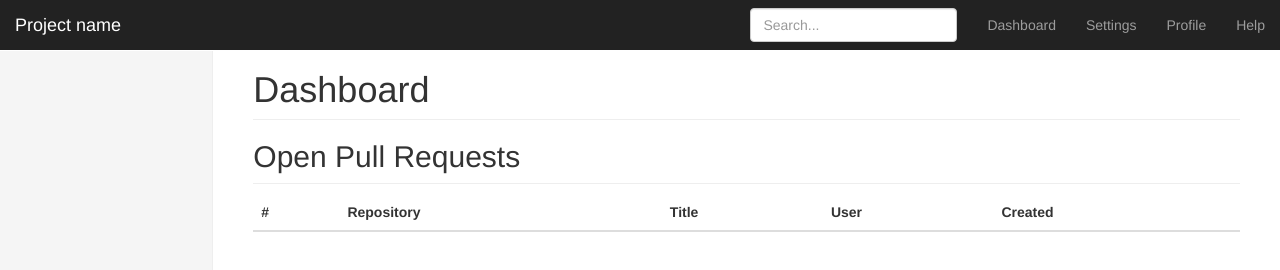
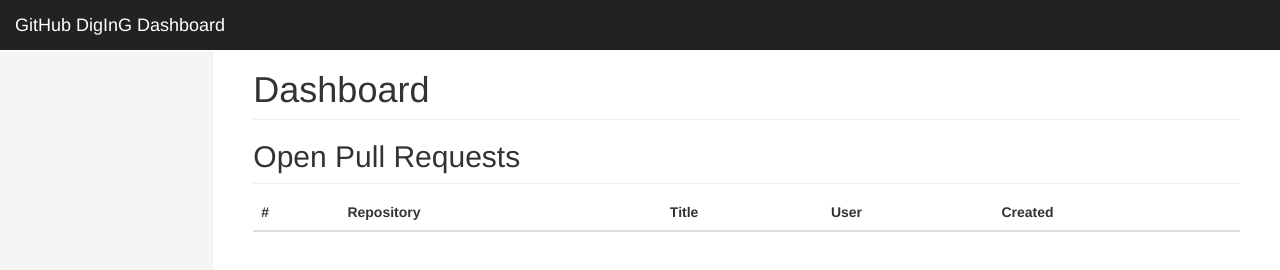
Before and after one commit to jdamerow/gitdash, a plain HTML site: page index.html in a window 1280 px wide. Drawn offline with nearby package versions, Linux system fonts and the light colour scheme; no server answers; files whose address does not match are found by name.

Commit message:
Removed dummy data

```diff
--- a/index.html
+++ b/index.html
@@ -10,7 +10,7 @@
     <meta name="author" content="">
     <!--<link rel="icon" href="../../favicon.ico">-->
 
-    <title>Dashboard Template for Bootstrap</title>
+    <title>GitHub DigInG Dashboard</title>
 
     <!-- Bootstrap core CSS -->
     <link href="assets/bootstrap-3.3.5/css/bootstrap.min.css" rel="stylesheet">
@@ -41,18 +41,18 @@
             <span class="icon-bar"></span>
             <span class="icon-bar"></span>
           </button>
-          <a class="navbar-brand" href="#">Project name</a>
+          <a class="navbar-brand" href="#">GitHub DigInG Dashboard</a>
         </div>
         <div id="navbar" class="navbar-collapse collapse">
-          <ul class="nav navbar-nav navbar-right">
+          <!--<ul class="nav navbar-nav navbar-right">
             <li><a href="#">Dashboard</a></li>
             <li><a href="#">Settings</a></li>
             <li><a href="#">Profile</a></li>
             <li><a href="#">Help</a></li>
-          </ul>
-          <form class="navbar-form navbar-right">
+        </ul>-->
+          <!--<form class="navbar-form navbar-right">
             <input type="text" class="form-control" placeholder="Search...">
-          </form>
+        </form>-->
         </div>
       </div>
     </nav>
```
